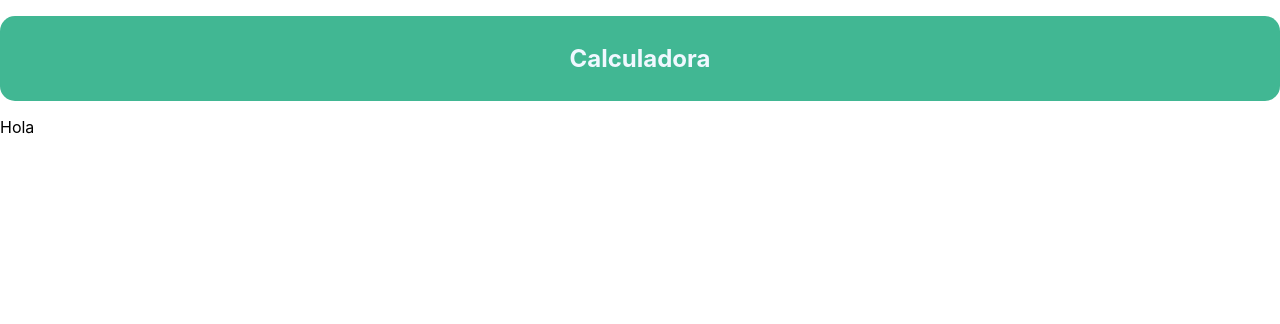
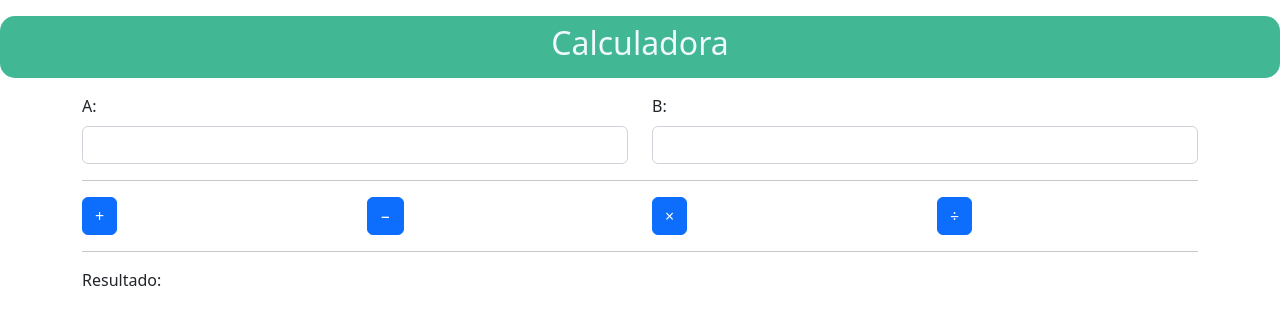
Before and after one commit to mariasanguesa/dsm-calculadora, a React (Create React App) app: page / in a window 1280 px wide. Shown: the top 324 px of the page. Built offline with nearby package versions, Linux system fonts and the light colour scheme.

Commit message:
Basic layout designed

```diff
--- a/package.json
+++ b/package.json
@@ -6,7 +6,9 @@
     "@testing-library/jest-dom": "^5.16.5",
     "@testing-library/react": "^13.4.0",
     "@testing-library/user-event": "^13.5.0",
+    "bootstrap": "^5.2.3",
     "react": "^18.2.0",
+    "react-bootstrap": "^2.7.2",
     "react-dom": "^18.2.0",
     "react-scripts": "5.0.1",
     "web-vitals": "^2.1.4"
--- a/src/App.js
+++ b/src/App.js
@@ -1,11 +1,15 @@
 import Header from './Components/UI/Header';
+import Input from './Components/Input';
+import Output from './Components/Output';
+import Buttons from './Components/Buttons';
+
 function App() {
   return (
     <div>
       <Header />
-      <p>
-        Hola
-      </p>
+      <Input />
+      <Buttons />
+      <Output />
     </div>
   );
 }
--- /dev/null
+++ b/src/Components/Buttons.js
@@ -0,0 +1,27 @@
+import Container from 'react-bootstrap/Container';
+import Row from 'react-bootstrap/Row';
+import Col from 'react-bootstrap/Col';
+import Button from 'react-bootstrap/Button';
+
+const Buttons = () => {
+    return (
+        <Container>
+            <hr></hr>
+            <Row>
+                <Col>
+                    <Button>+</Button>
+                </Col>
+                <Col>
+                    <Button>−</Button>
+                </Col>
+                <Col>
+                    <Button>×</Button>
+                </Col>
+                <Col>
+                    <Button>÷</Button>
+                </Col>
+            </Row>
+        </Container>
+    )
+}
+export default Buttons;
--- /dev/null
+++ b/src/Components/Input.js
@@ -0,0 +1,22 @@
+import Form from 'react-bootstrap/Form';
+import Container from 'react-bootstrap/Container';
+import Row from 'react-bootstrap/Row';
+import Col from 'react-bootstrap/Col';
+
+const Input = () => {
+    return (
+        <Form >
+            <Container>
+                <Row>
+                    <Col><Form.Label>A: </Form.Label>
+                        <Form.Control type='number' />
+                    </Col>
+                    <Col><Form.Label>B: </Form.Label>
+                        <Form.Control type='number' />
+                    </Col>
+                </Row>
+            </Container>
+        </Form>
+    )
+}
+export default Input;
--- /dev/null
+++ b/src/Components/Output.js
@@ -0,0 +1,14 @@
+import Container from 'react-bootstrap/Container';
+import Row from 'react-bootstrap/Row';
+
+const Output = () => {
+    return (
+        <Container>
+            <hr></hr>
+            <Row>
+                <p>Resultado: </p>
+            </Row>
+        </Container>
+    )
+}
+export default Output;
--- a/src/index.js
+++ b/src/index.js
@@ -3,6 +3,7 @@ import ReactDOM from 'react-dom/client';
 import './index.css';
 import App from './App';
 import reportWebVitals from './reportWebVitals';
+import 'bootstrap/dist/css/bootstrap.css';
 
 const root = ReactDOM.createRoot(document.getElementById('root'));
 root.render(
```
Also changed, not shown: 1 other file (tests, documents, lock files or other folders).
